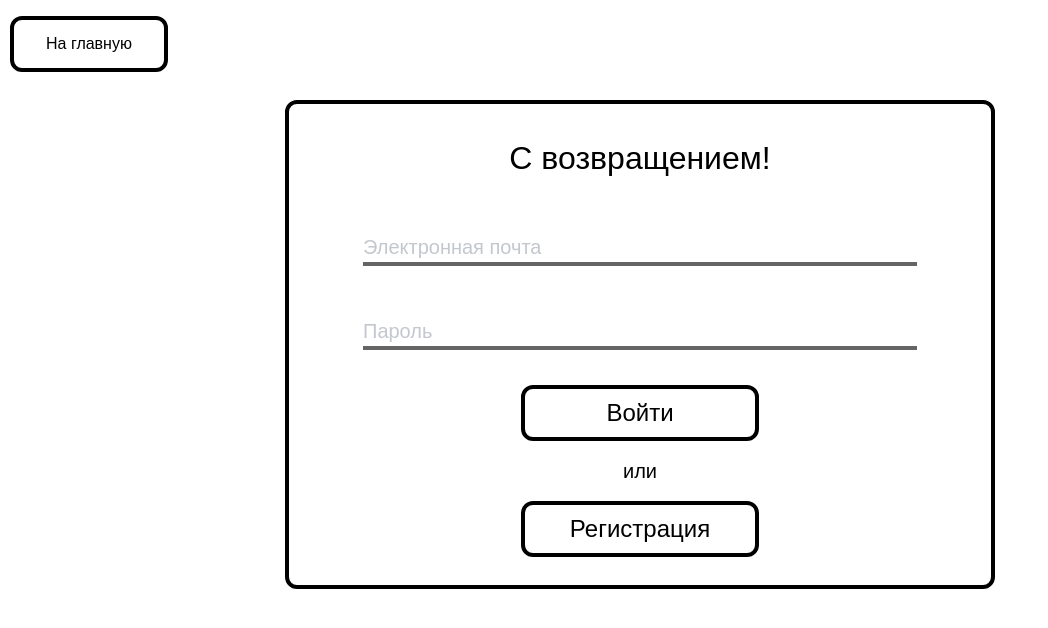
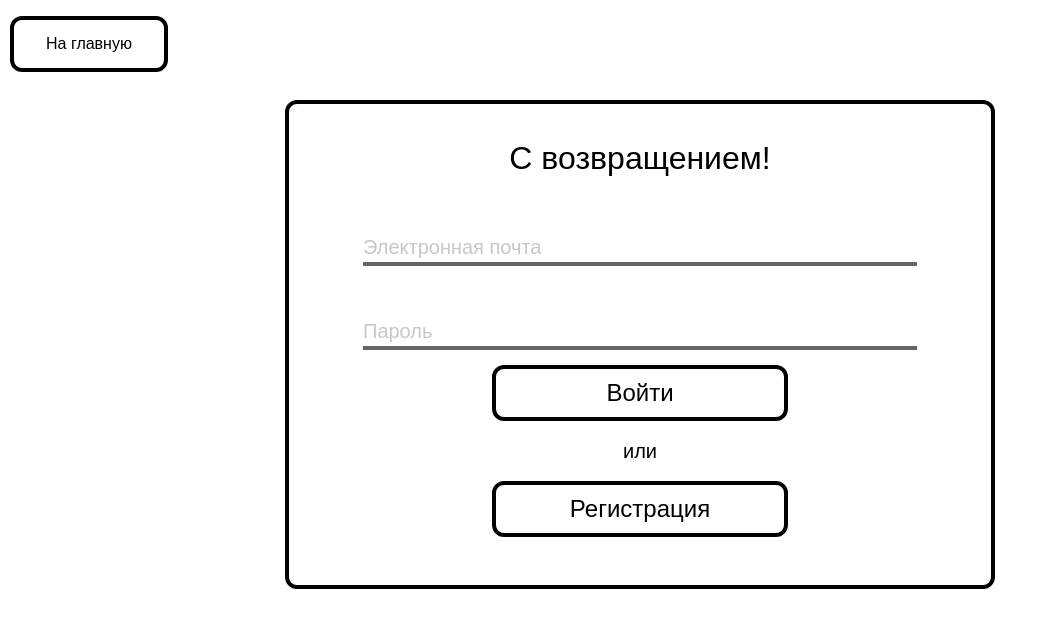
Before and after one commit to kleprer/diary, a Next.js app: page /auth in a window 1280 px wide. Shown: the top 628 px of the page, without its empty margins (0-1048 px from the left). Built offline with nearby package versions, Linux system fonts and the light colour scheme; a web font is replaced by a local one.

Commit message:
adding ButtonRA and InputAR

```diff
--- a/components/AuthWindow.jsx
+++ b/components/AuthWindow.jsx
@@ -1,5 +1,7 @@
 import Link from 'next/link';
 import React from 'react'
+import ButtonRA from './ButtonRA';
+import InputAR from './InputAR';
 
 const AuthWindow = () => {
   return (
@@ -8,28 +10,14 @@ const AuthWindow = () => {
             <h2 className="text-[32px] text-center pt-[30px]">
                 С возвращением!
             </h2>
-            <input className="focus:outline-none text-[20px] text-black opacity-[60%] mt-[50px]
-            border-b-4 border-black" type="text" placeholder="Электронная почта">
-
-            </input>
-            <input className="focus:outline-none text-[20px] text-black opacity-[60%] mt-[50px]
-            border-b-4 border-black" type="text" placeholder="Пароль">
-
-            </input>
-            <Link href="/calendar" className="m-auto"> <button className=" text-[24px] text-center w-[238px]
-            border-black border-4 rounded-xl mt-[35px] py-[6px]
-            hover:border-gray-300 hover:text-gray-300">
-                Войти
-                </button></Link>
+            <InputAR name="Электронная почта" />
+            <InputAR name="Пароль" />
+            <Link href="/calendar" className="m-auto"> <ButtonRA name="Войти" /> </Link>
             <h2 className="text-[20px] text-center mt-[15px]">
                 или
             </h2>
             <Link href="/registration" className="m-auto">
-                <button className="text-[24px] text-center w-[238px]
-                border-black border-4 rounded-xl mt-[15px] py-[6px]
-                hover:border-gray-300 hover:text-gray-300">
-                    Регистрация
-                </button>
+            <ButtonRA name="Регистрация" />
             </Link>
         </div>
     </div>
--- /dev/null
+++ b/components/ButtonRA.jsx
@@ -0,0 +1,15 @@
+import React from "react";
+
+const ButtonRA = (props) => {
+    return(
+        <div>
+            <button className="text-[24px] text-center w-[296px]
+            border-black border-4 rounded-xl mt-[15px] py-[6px]
+            hover:border-gray-300 hover:text-gray-300">
+                {props.name}
+            </button>
+        </div>
+    )
+}
+
+export default ButtonRA
--- /dev/null
+++ b/components/InputAR.jsx
@@ -0,0 +1,13 @@
+import React from "react";
+
+const InputAR = (props) => {
+    return(
+        <div>
+            <input className="focus:outline-none text-[20px] text-black opacity-[60%] w-full mt-[50px]
+            border-b-4 border-black" type="text" placeholder = {props.name}>
+            </input>
+        </div>
+    )
+}
+
+export default InputAR
--- a/components/RegistrationWindow.jsx
+++ b/components/RegistrationWindow.jsx
@@ -1,5 +1,7 @@
 import React from 'react'
 import Link from 'next/link';
+import InputAR from './InputAR';
+import ButtonRA from './ButtonRA';
 
 const RegistrationWindow = () => {
     return (
@@ -8,23 +10,12 @@ const RegistrationWindow = () => {
                 <h2 className="text-[32px] text-center pt-[30px]">
                     Впервые здесь?
                 </h2>
-                <input className="focus:outline-none text-[20px] text-black opacity-[60%] mt-[50px]
-                border-b-4 border-black" type="text" placeholder="Имя">
-
-                </input>
-                <input className="focus:outline-none text-[20px] text-black opacity-[60%] mt-[50px]
-                border-b-4 border-black" type="text" placeholder="Электронная почта">
-
-                </input>
-                <input className="focus:outline-none text-[20px] text-black opacity-[60%] mt-[50px]
-                border-b-4 border-black" type="text" placeholder="Пароль">
-
-                </input>
-                <Link href="/calendar" className="m-auto"><button className="m-auto text-[24px] text-center w-[296px]
-                border-black border-4 rounded-xl mt-[50px] py-[6px]
-                hover:border-gray-300 hover:text-gray-300">
-                    Создать аккаунт
-                </button></Link>
+                <InputAR name ="Имя" />
+                <InputAR name="Электронная почта" />
+                <InputAR name="Пароль" />
+                <Link href="/calendar" className="m-auto">
+                    <ButtonRA name = "Создать аккаунт" />
+                </Link>
             </div>
         </div>
       )
```
